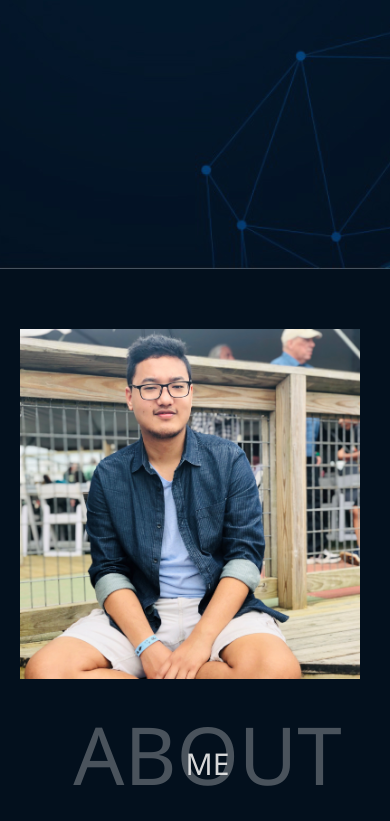
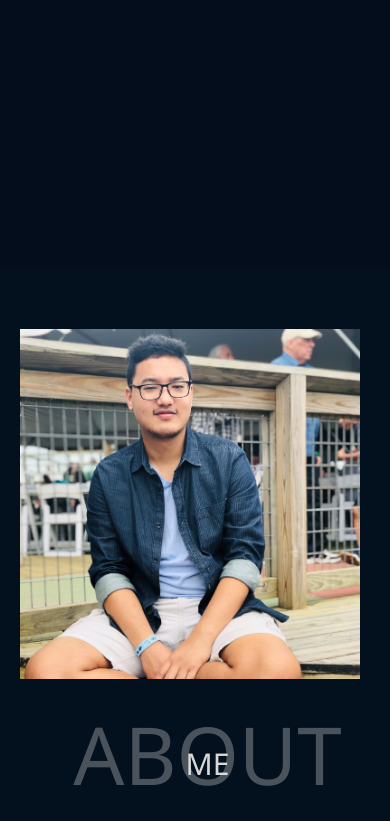
Before and after one commit to saugat97/portfolio, a plain HTML site: page index.html in a window 390 px wide. Shown: the part 575-1396 px from the top of the page. Drawn offline with nearby package versions, Linux system fonts and the light colour scheme; a script that the page names is missing.

Commit message:
background-image

```diff
--- a/main.css
+++ b/main.css
@@ -584,8 +584,7 @@ input[type="submit"]:hover{
 /*End animations*/
 @media screen and (max-width: 1204px) {
   body {
-    background: url("images/sitebg.jpg") no-repeat center fixed;
-    background-size: cover;
+
     width: 100%;
     height: 100%;
   }
@@ -678,8 +677,6 @@ input[type="submit"]:hover{
 
 @media screen and (max-width: 768px) {
   body {
-    background: url("images/sitebg.jpg") no-repeat center fixed;
-    background-size: cover;
     width: 100%;
     height: 100%;
   }
```
Also changed, not shown: images/sitebg.jpg (deleted).
